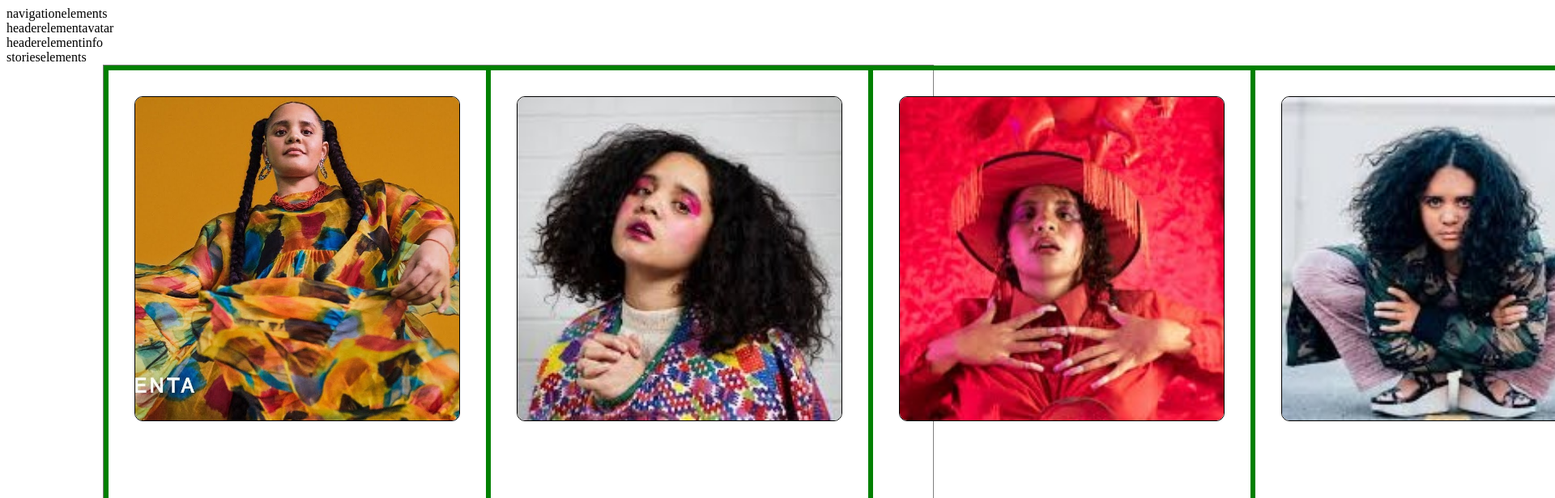
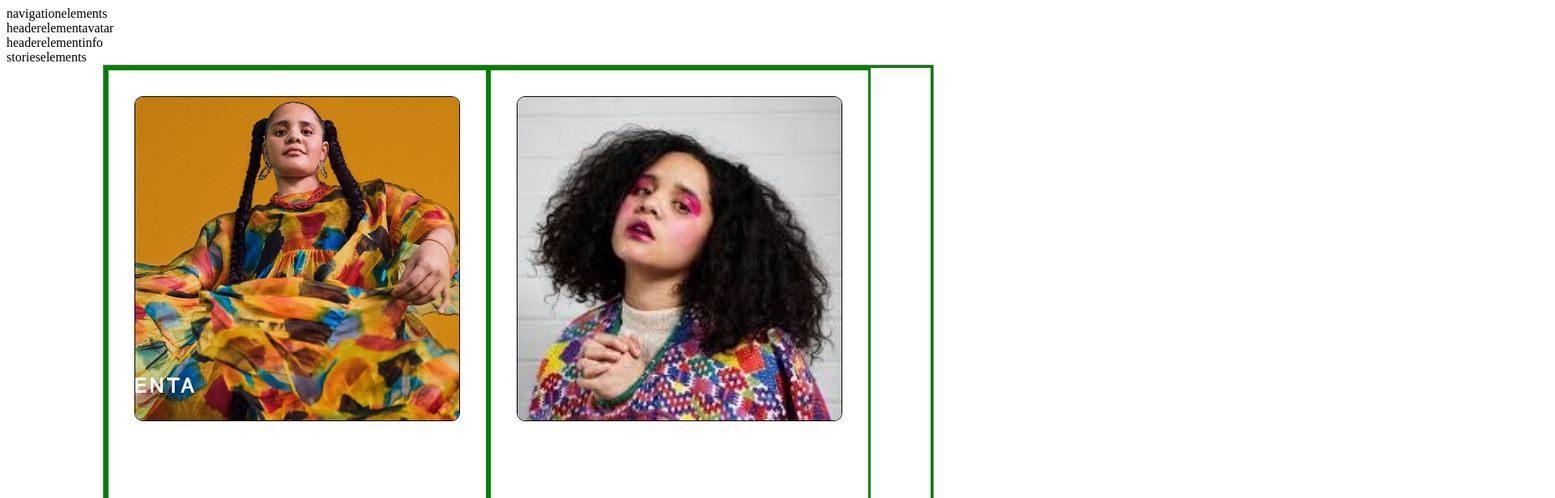
Before and after one commit to gabrielaacha/instagram-interface-mockup-with-REACT, a React (Create React App) app: page / in a window 1280 px wide. Shown: the top 616 px of the page at 81% size, 1920 px wide, since content can reach past the window. Built offline with nearby package versions, Linux system fonts and the light colour scheme.

Commit message:
grid styling

```diff
--- a/src/scss/layout/_grid.scss
+++ b/src/scss/layout/_grid.scss
@@ -33,13 +33,13 @@
 
     border: green 3px solid;
     display: flex;
-    // flex-wrap: wrap;
+    flex-wrap: wrap;
     padding-bottom: 5rem;
     &__items {
-      // display: flex;
+      display: flex;
       // flex-direction: column;
       // align-items: center;
-      // flex: 1 0 20%;
+      flex: 1 0 20%;
       // background-color: white;
       // border: blue 3px solid;
       padding: 1rem;
```
